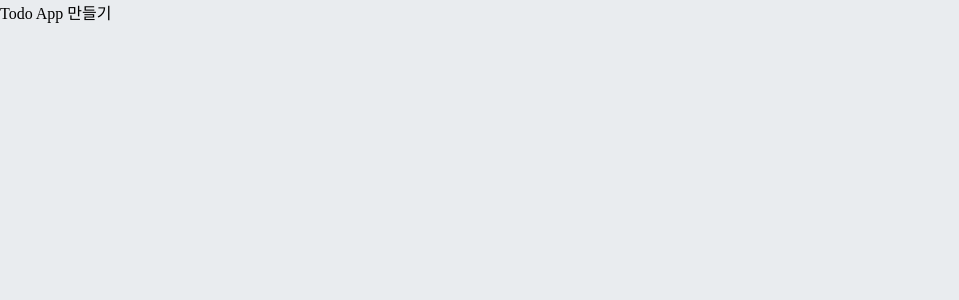
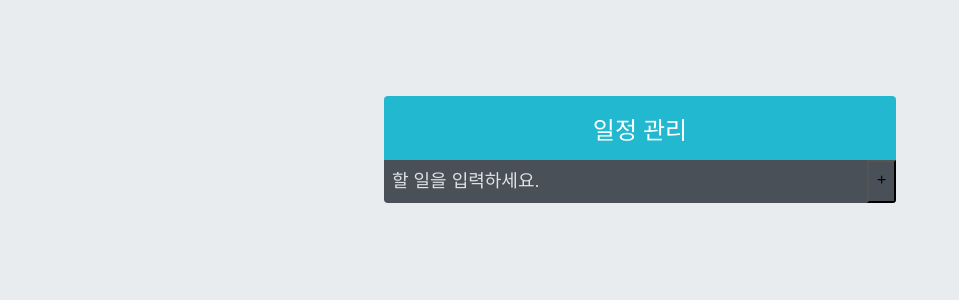
Before and after one commit to radness/react-todo-app, a React (Create React App) app: page / in a window 1280 px wide. Shown: the top 300 px of the page, without its empty margins (0-959 px from the left). Built offline with nearby package versions, Linux system fonts and the light colour scheme.

Commit message:
투두리스트 만들기

```diff
--- a/src/App.js
+++ b/src/App.js
@@ -1,7 +1,13 @@
 import React from 'react';
+import TodoTemplate from './components/TodoTemplate';
+import TodoInsert from './components/TodoInsert';
 
-function App() {
-  return <div>Todo App 만들기</div>;
-}
+const App = () => {
+  return (
+    <TodoTemplate>
+      <TodoInsert />
+    </TodoTemplate>
+  );
+};
 
 export default App;
--- /dev/null
+++ b/src/components/TodoInsert.js
@@ -0,0 +1,16 @@
+import React from 'react';
+import { MdAdd } from 'react-icons/md';
+import './TodoInsert.scss';
+
+const TodoInsert = () => {
+  return (
+    <from className="TodoInsert">
+      <input placeholder="할 일을 입력하세요." />
+      <button type="submit">
+        <MdAdd />
+      </button>
+    </from>
+  );
+};
+
+export default TodoInsert;
--- /dev/null
+++ b/src/components/TodoInsert.scss
@@ -0,0 +1,23 @@
+.TodoInsert {
+  display: flex;
+  background: #495057;
+  input {
+    // 기본 스타일을 초기화합니다.
+    background: none;
+    outline: none;
+    border: none;
+    padding: 0.5rem;
+    font-size: 1.125rem;
+    line-height: 1.5;
+    color: white;
+    &::placeholder {
+      color: #dee2e6;
+    }
+    // 버튼을 제외한 영역을 모두 차지하기
+    flex: 1;
+  }
+  button {
+    // 기본 스타일을 초기화합니다.
+    background: none;
+  }
+}
--- /dev/null
+++ b/src/components/TodoTemplate.js
@@ -0,0 +1,13 @@
+import React from 'react';
+import './TodoTemplate.scss';
+
+const TodoTemplate = ({ children }) => {
+  return (
+    <div className="TodoTemplate">
+      <div className="app-title">일정 관리</div>
+      <div className="content">{children}</div>
+    </div>
+  );
+};
+
+export default TodoTemplate;
--- /dev/null
+++ b/src/components/TodoTemplate.scss
@@ -0,0 +1,23 @@
+.TodoTemplate {
+  width: 512px;
+  // width가 주어진 상태에서 좌우 중앙 정렬
+  margin-left: auto;
+  margin-right: auto;
+  margin-top: 6rem;
+  border-radius: 4px;
+  overflow: hidden;
+}
+
+.app-title {
+  background: #22b8cf;
+  color: white;
+  height: 4rem;
+  font-size: 1.5rem;
+  display: flex;
+  align-items: center;
+  justify-content: center;
+}
+
+.content {
+  background: white;
+}
--- /dev/null
+++ b/src/jsconfig.json
@@ -0,0 +1,5 @@
+{
+  "compilerOptions": {
+    "target": "es6"
+  }
+}
```
